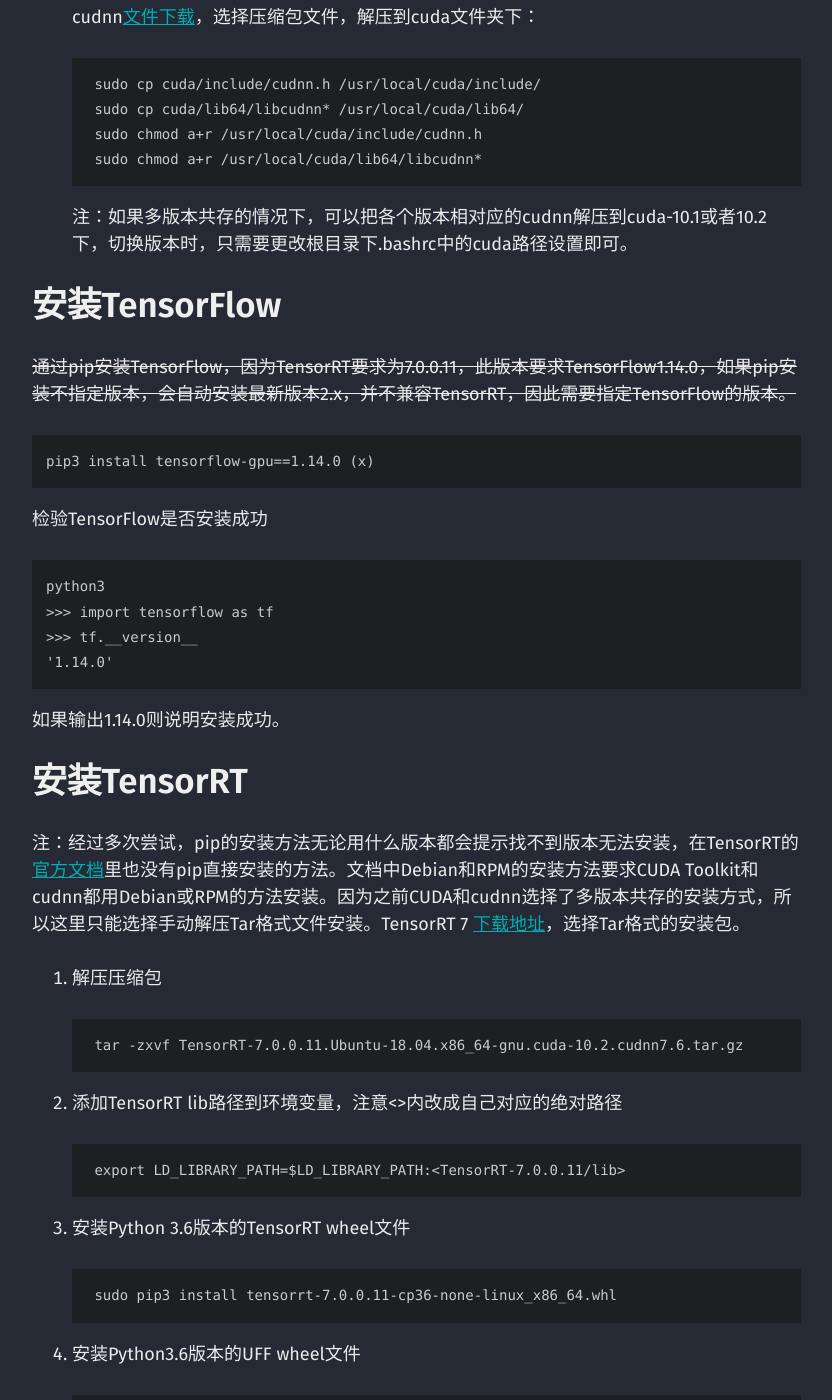
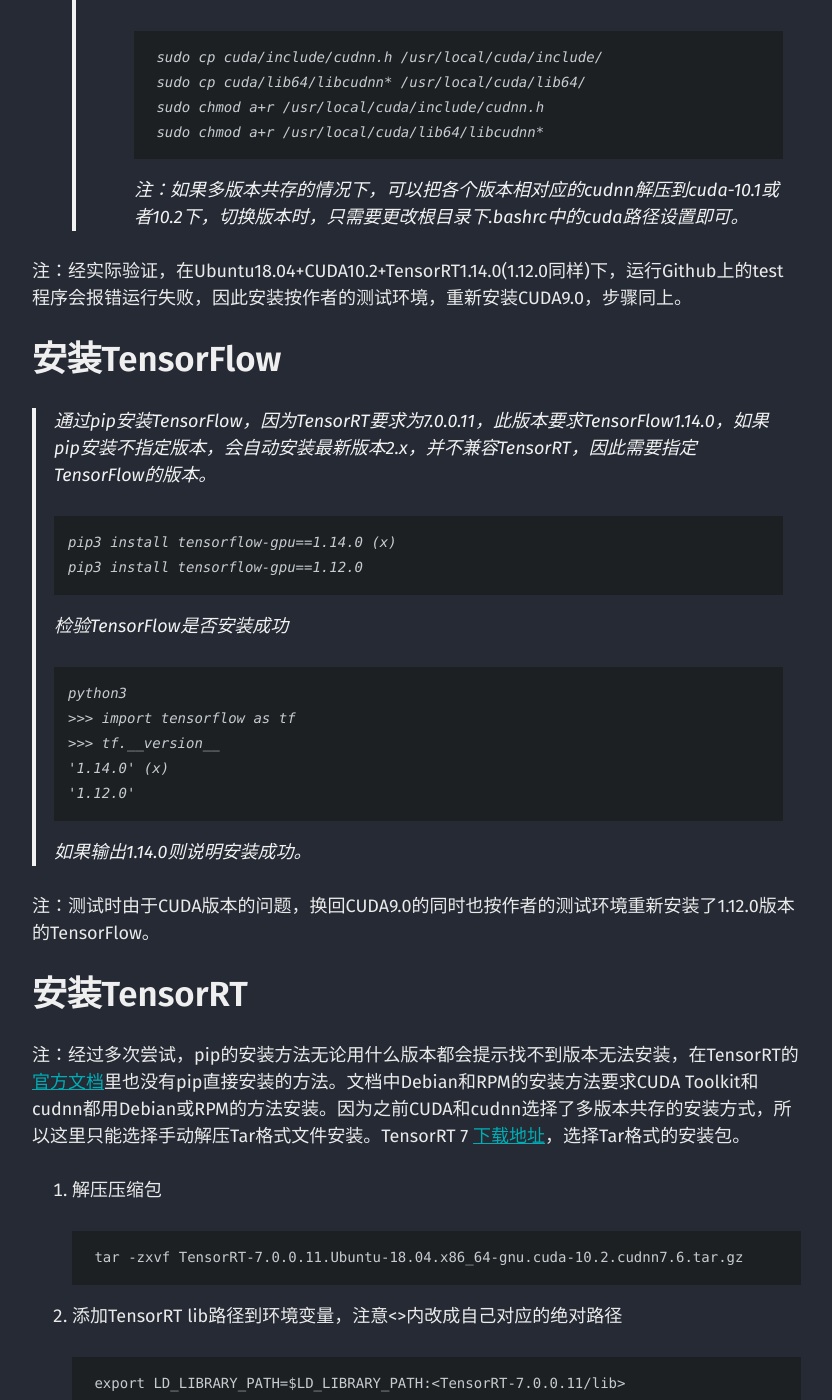
Before and after one commit to kkycj/blog_backup, a Jekyll site: the page built from _posts/2020-05-20-bisenet-tensorflow.md, in a window 1280 px wide and 1400 px high, scrolled down 2971 px. Shown: the whole window, without its empty margins (40-872 px from the left). Built offline with Jekyll 4.4.1, drawn with Linux system fonts in a browser that asks for light colours; comment, search, counter and statistics services are not loaded; a style sheet for code colours, icons or effects is not loaded.

Commit message:
update new post

````diff
--- a/_posts/2020-05-20-bisenet-tensorflow.md
+++ b/_posts/2020-05-20-bisenet-tensorflow.md
@@ -90,50 +90,58 @@
 
     全部完成后，重启系统。此时系统是无显驱的状态，分辨率会变得很低。
 
-3. 安装CUDA 10.2的新驱动。
+    > 3. 安装CUDA 10.2的新驱动。
+    >
+    > ```
+    > wget http://developer.download.nvidia.com/compute/cuda/10.2/Prod/local_installers/cuda_10.2.89_440.33.01_linux.run
+    > sudo sh cuda_10.2.89_440.33.01_linux.run
+    > ```
+    >
+    > 因为卸载了驱动，所以选项全选，驱动和CUDA Toolkit全都安装。
+    >
+    > 4. 安装cudnn
+    >
+    >     cudnn[文件下载](https://developer.nvidia.com/rdp/cudnn-download)，选择压缩包文件，解压到cuda文件夹下：
+    >
+    >     ```
+    >     sudo cp cuda/include/cudnn.h /usr/local/cuda/include/
+    >     sudo cp cuda/lib64/libcudnn* /usr/local/cuda/lib64/
+    >     sudo chmod a+r /usr/local/cuda/include/cudnn.h
+    >     sudo chmod a+r /usr/local/cuda/lib64/libcudnn*
+    >     ```
+    >
+    >     注：如果多版本共存的情况下，可以把各个版本相对应的cudnn解压到cuda-10.1或者10.2下，切换版本时，只需要更改根目录下.bashrc中的cuda路径设置即可。
+    >
+    >
 
-    ```
-    wget http://developer.download.nvidia.com/compute/cuda/10.2/Prod/local_installers/cuda_10.2.89_440.33.01_linux.run
-    sudo sh cuda_10.2.89_440.33.01_linux.run
-    ```
-
-    因为卸载了驱动，所以选项全选，驱动和CUDA Toolkit全都安装。
-
-4. 安装cudnn
-
-    cudnn[文件下载](https://developer.nvidia.com/rdp/cudnn-download)，选择压缩包文件，解压到cuda文件夹下：
-
-    ```
-    sudo cp cuda/include/cudnn.h /usr/local/cuda/include/
-    sudo cp cuda/lib64/libcudnn* /usr/local/cuda/lib64/
-    sudo chmod a+r /usr/local/cuda/include/cudnn.h
-    sudo chmod a+r /usr/local/cuda/lib64/libcudnn*
-    ```
-
-    注：如果多版本共存的情况下，可以把各个版本相对应的cudnn解压到cuda-10.1或者10.2下，切换版本时，只需要更改根目录下.bashrc中的cuda路径设置即可。
+注：经实际验证，在Ubuntu18.04+CUDA10.2+TensorRT1.14.0(1.12.0同样)下，运行Github上的test程序会报错运行失败，因此安装按作者的测试环境，重新安装CUDA9.0，步骤同上。
 
 
 
 ## 安装TensorFlow
 
-~~通过pip安装TensorFlow，因为TensorRT要求为7.0.0.11，此版本要求TensorFlow1.14.0，如果pip安装不指定版本，会自动安装最新版本2.x，并不兼容TensorRT，因此需要指定TensorFlow的版本。~~
-
-```
-pip3 install tensorflow-gpu==1.14.0 (x)
-```
-
-检验TensorFlow是否安装成功
-
-```
-python3
->>> import tensorflow as tf
->>> tf.__version__
-'1.14.0'
-```
-
-如果输出1.14.0则说明安装成功。
+> 通过pip安装TensorFlow，因为TensorRT要求为7.0.0.11，此版本要求TensorFlow1.14.0，如果pip安装不指定版本，会自动安装最新版本2.x，并不兼容TensorRT，因此需要指定TensorFlow的版本。
+>
+> ```
+> pip3 install tensorflow-gpu==1.14.0 (x)
+> pip3 install tensorflow-gpu==1.12.0
+> ```
+>
+> 检验TensorFlow是否安装成功
+>
+> ```
+> python3
+> >>> import tensorflow as tf
+> >>> tf.__version__
+> '1.14.0' (x)
+> '1.12.0'
+> ```
+>
+> 如果输出1.14.0则说明安装成功。
 
 
+
+注：测试时由于CUDA版本的问题，换回CUDA9.0的同时也按作者的测试环境重新安装了1.12.0版本的TensorFlow。
 
 ## 安装TensorRT
 
````
